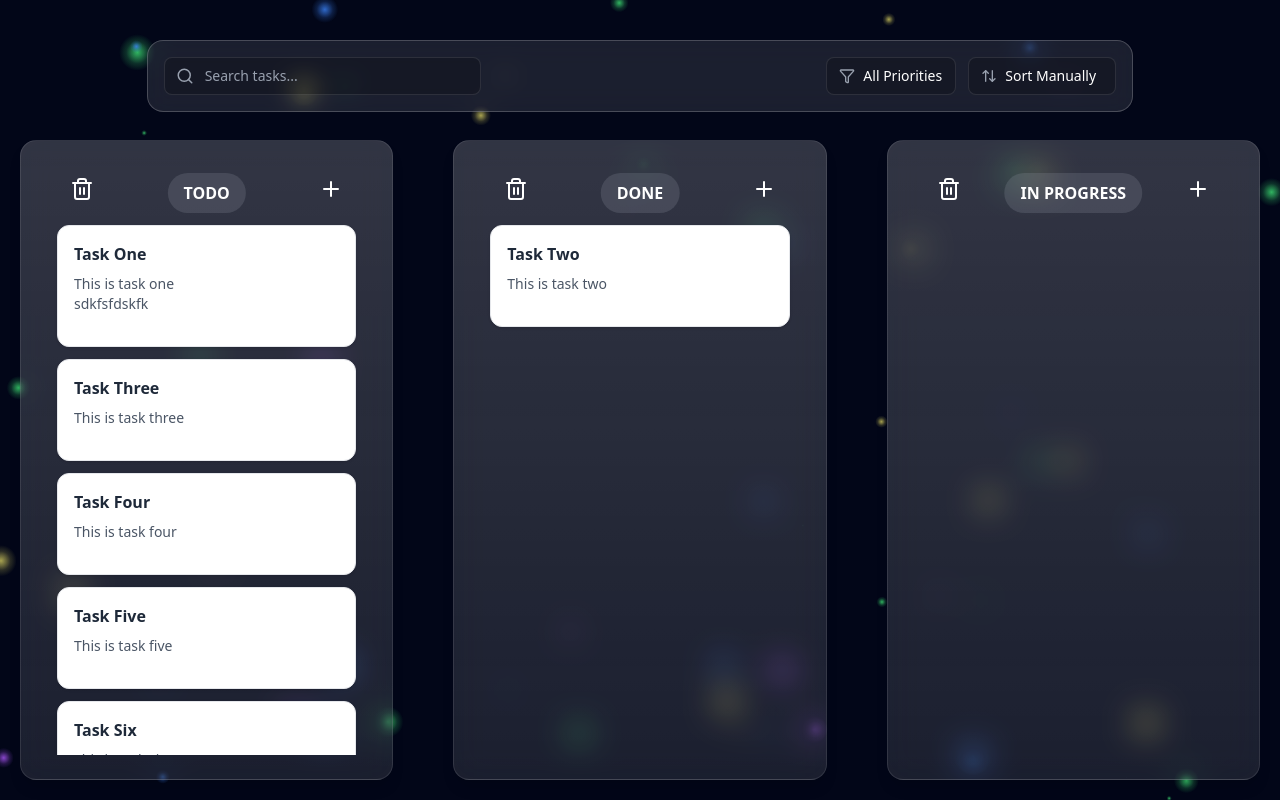
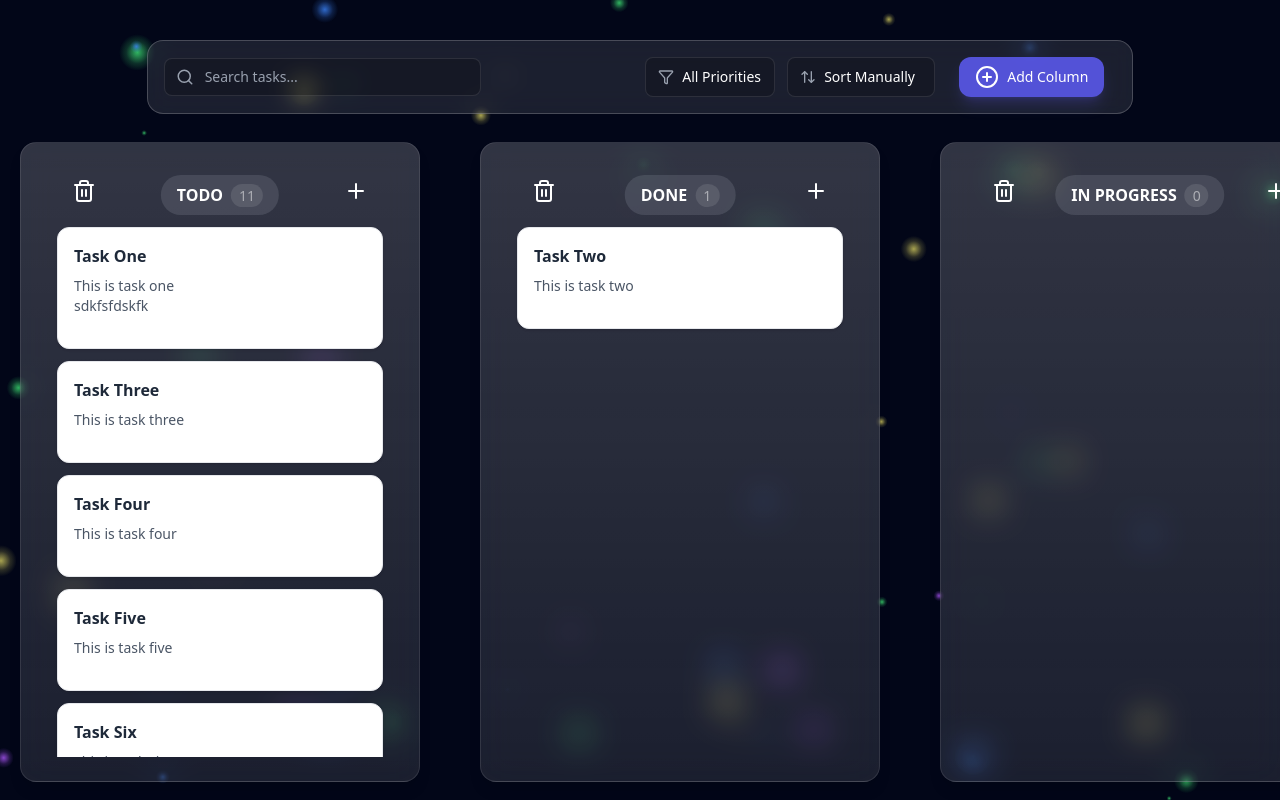
Before and after one commit to AliAlmasiZ/Kanban, a React (Vite) app: page / in a window 1280 px wide. Built offline with nearby package versions, Linux system fonts and the light colour scheme.

Commit message:
feat: add and delete colums

```diff
--- a/src/components/Column.tsx
+++ b/src/components/Column.tsx
@@ -5,34 +5,47 @@ import {
   verticalListSortingStrategy,
 } from '@dnd-kit/sortable';
 import { Trash2, Plus } from 'lucide-react';
-import { useMemo, type ReactNode } from 'react';
+import { useMemo, type ReactNode, useState } from 'react';
 
 interface ColumnProps {
   column: ColumnType;
   children: ReactNode;
   onDeleteColumn: () => void;
   onAddTask: () => void;
+  onUpdateTitle: (newTitle: string) => void;
 }
 
 export default function Column({
-  column: { id, title, tasks},
+  column: { id, title, tasks },
   children,
   onAddTask,
   onDeleteColumn,
+  onUpdateTitle,
 }: ColumnProps) {
   const { setNodeRef, isOver } = useDroppable({
     id: id,
     data: { type: 'Column', columnId: id },
   });
+  const [isEditing, setIsEditing] = useState(false);
+  const [editTitle, setEditTitle] = useState(title);
   const taskIds = useMemo(() => tasks.map((task) => task.id), [tasks]);
+
+  const handleTitleSubmit = () => {
+    setIsEditing(false);
+    if (editTitle.trim() && editTitle !== title) {
+      onUpdateTitle(editTitle);
+    } else {
+      setEditTitle(title);
+    }
+  };
 
   return (
     <div
       ref={setNodeRef}
-      className={`relative flex flex-col min-w-75 h-[80vh] m-5 p-6
+      className={`relative flex flex-col min-w-100 h-[80vh] m-5 p-6
       bg-white/10 shadow-lg rounded-2xl border border-white/10
         transition-all duration-300 backdrop-blur-lg text-white bg-linear-to-b from-white/10 to-transparent
-        items-center overflow-hidden
+        items-center overflow-hidden shrink-0
         ${isOver ? 'bg-white/20 border-green-400/50 scale-[1.02]' : 'hover:bg-white/5 hover:border-white/20'}
         `}
     >
@@ -44,9 +57,39 @@ export default function Column({
         >
           <Trash2 />
         </button>
-        <h1 className="absolute text-center left-1/2 -translate-x-1/2 font-bold bg-gray-400/20 hover:bg-gray-400/50 py-2 px-4 rounded-full">
-          {title}
-        </h1>
+
+        <div className="flex-1 mx-2 text-center min-w-0">
+          {isEditing ? (
+            <input
+              autoFocus
+              value={editTitle}
+              onChange={(e) => setEditTitle(e.target.value)}
+              onBlur={handleTitleSubmit}
+              onKeyDown={(e) => {
+                if (e.key === 'Enter') {
+                  handleTitleSubmit();
+                } else if (e.key === 'Escape') {
+                  setIsEditing(false);
+                  setEditTitle(title);
+                }
+              }}
+              maxLength={25}
+              className="w-full bg-black/20 text-white text-center rounded px-2 py-1 outline-none border border-blue-500/50 truncate"
+            />
+          ) : (
+            <h1
+              onClick={() => setIsEditing(true)}
+              title="Click To Edit"
+              className="absolute text-center left-1/2 -translate-x-1/2 font-bold bg-gray-400/20 hover:bg-gray-400/50 py-2 px-4 rounded-full text-nowrap"
+            >
+              {title}
+              <span className="ml-2 text-sm font-normal text-white/50 bg-white/10 px-2 py-0.5 rounded-full">
+                {tasks.length}
+              </span>
+            </h1>
+          )}
+        </div>
+
         <button
           onClick={onAddTask}
           className="ml-auto text-white hover:text-green-500 transition-colors p-1 cursor-pointer"
@@ -56,10 +99,7 @@ export default function Column({
         </button>
       </header>
       <main className="flex-1 w-full p-3 overflow-y-auto no-scrollbar">
-        <SortableContext
-          items={taskIds}
-          strategy={verticalListSortingStrategy}
-        >
+        <SortableContext items={taskIds} strategy={verticalListSortingStrategy}>
           {children}
         </SortableContext>
       </main>
--- a/src/components/SearchBar.tsx
+++ b/src/components/ToolBar.tsx
@@ -1,24 +1,26 @@
 import type { ColumnType } from '@/types/kanban';
-import { ArrowUpDown, Filter, Search } from 'lucide-react';
+import { ArrowUpDown, Filter, PlusCircleIcon, Search } from 'lucide-react';
 import { useState } from 'react';
 
-interface SearchBarProps {
+interface ToolBarProps {
   searchQuery: string;
   setSearchQuery: (query: string) => void;
   filterPriority: 'All' | 'Low' | 'Medium' | 'High';
   setFilterPriority: (priority: 'All' | 'Low' | 'Medium' | 'High') => void;
   sortBy: 'Manual' | 'Date' | 'Priority';
   setSortBy: (sort: 'Date' | 'Priority') => void;
+  addColumn: () => void;
 }
 
-export default function SearchBar({
+export default function ToolBar({
   searchQuery,
   setSearchQuery,
   filterPriority,
   setFilterPriority,
   sortBy,
   setSortBy,
-}: SearchBarProps) {
+  addColumn
+}: ToolBarProps) {
   return (
     <div className="w-10/12 mx-auto px-10 pt-10 pb-2">
       <div className="bg-white/10 backdrop-blur-md p-4 rounded-2xl border border-white/20 flex flex-col md:flex-row gap-4 items-center justify-between text-white">
@@ -75,6 +77,14 @@ export default function SearchBar({
               </option>
             </select>
           </div>
+          <div className="relative flex items-center rounded-lg px-3">
+            <button
+              onClick={addColumn}
+              className="flex items-center gap-2 bg-indigo-500/80 hover:bg-indigo-500 text-white px-4 py-2 rounded-xl text-sm font-medium transition-all shadow-lg shadow-indigo-500/20 active:scale-95 h-10 cursor-pointer"
+            >
+              <PlusCircleIcon scale={18}/> Add Column
+            </button>
+          </div>
         </div>
       </div>
     </div>
--- a/src/pages/Home.tsx
+++ b/src/pages/Home.tsx
@@ -19,7 +19,7 @@ import { arrayMove } from '@dnd-kit/sortable';
 import { createPortal } from 'react-dom';
 import Modal from '@/components/Modal';
 import TaskForm from '@/components/TaskForm';
-import SearchBar from '@/components/SearchBar';
+import SearchBar from '@/components/ToolBar';
 
 // I HATE STYLING
 
@@ -144,6 +144,7 @@ export default function Home() {
   const [addingToColumnId, setAddingToColumnId] = useState<string | null>(null);
   const [editingTask, setEditingTask] = useState<TaskItem | null>(null);
   const [deletingTask, setDeletingTask] = useState<TaskItem | null>(null);
+  const [deletingColumn, setDeletingColumn] = useState<ColumnType | null>(null);
   const [searchQuery, setSearchQuery] = useState('');
   const [filterPriority, setFilterPriority] = useState<
     'All' | 'Low' | 'Medium' | 'High'
@@ -155,7 +156,6 @@ export default function Home() {
   useEffect(() => {
     localStorage.setItem('columns', JSON.stringify(columns));
   }, [columns]);
-
 
   const sensors = useSensors(
     useSensor(PointerSensor, {
@@ -357,6 +357,13 @@ export default function Home() {
     setDeletingTask(null);
   }
 
+  function confirmDeleteColumn() {
+    if (!deletingColumn) return;
+
+    setColumns((prev) => prev.filter((col) => col.id !== deletingColumn.id));
+    setDeletingColumn(null);
+  }
+
   const filteredColumns = columns.map((col) => {
     const filteredTasks = col.tasks.filter((task) => {
       const matchesSearch =
@@ -391,10 +398,21 @@ export default function Home() {
     };
   });
 
-  function deleteColumn(columnId: string) {
-    // setColumns((prevColumns) =>
-    //   prevColumns.filter((col) => col.id !== columnId)
-    // );
+  function updateColumnTitle(columnId: string, newTitle: string) {
+    setColumns((prev) =>
+      prev.map((col) =>
+        col.id === columnId ? { ...col, title: newTitle } : col
+      )
+    );
+  }
+
+  function addColumn() {
+    const newColumn: ColumnType = {
+      id: crypto.randomUUID(),
+      title: `New Column`,
+      tasks: [],
+    };
+    setColumns([...columns, newColumn]);
   }
 
   return (
@@ -407,6 +425,7 @@ export default function Home() {
         setFilterPriority={setFilterPriority}
         sortBy={sortBy}
         setSortBy={setSortBy}
+        addColumn={addColumn}
       />
       <DndContext
         sensors={sensors}
@@ -415,15 +434,19 @@ export default function Home() {
         onDragOver={handleDragOver}
         onDragEnd={handleDragEnd}
       >
-        <div className="container mx-auto pb-16  gap-5 h-full grid grid-cols-1 lg:grid-cols-3 items-stretch">
+        {/* <div className="container mx-auto pb-16  gap-5 h-full grid grid-cols-1 lg:grid-cols-3 items-stretch"> */}
+        <div className="container mx-auto pb-16 h-full flex  gap-5 items-start overflow-x-auto overflow-y-hidden no-scrollbar">
           {filteredColumns.map((column) => (
             <Column
               column={column}
               key={column.id}
               onAddTask={() => openAddTaskModal(column.id)}
               onDeleteColumn={() => {
-                deleteColumn(column.id);
+                setDeletingColumn(column);
               }}
+              onUpdateTitle={(newTitle) =>
+                updateColumnTitle(column.id, newTitle)
+              }
             >
               {column.tasks.map((task: TaskItem) => (
                 <TaskCard
@@ -469,9 +492,12 @@ export default function Home() {
 
         {/* Delete Task */}
         <Modal
-          isOpen={!!deletingTask}
-          onClose={() => setDeletingTask(null)}
-          title="Delete Task"
+          isOpen={!!deletingTask || !!deletingColumn}
+          onClose={() => {
+            setDeletingTask(null);
+            setDeletingColumn(null);
+          }}
+          title={`${deletingTask ? 'Delete Task' : 'Delete Column'}`}
         >
           <div className="space-y-4">
             <p className="text-gray-600">
@@ -480,13 +506,22 @@ export default function Home() {
             </p>
             <div className="flex justify-center gap-3">
               <button
-                onClick={() => setDeletingTask(null)}
+                onClick={() => {
+                  setDeletingTask(null);
+                  setDeletingColumn(null);
+                }}
                 className="px-4 py-2 text-gray-600 hover:bg-gray-100 rounded-lg cursor-pointer"
               >
                 Cancel
               </button>
               <button
-                onClick={confirmDeleteTask}
+                onClick={() => {
+                  if (deletingTask) {
+                    confirmDeleteTask();
+                  } else if (deletingColumn) {
+                    confirmDeleteColumn();
+                  }
+                }}
                 className="px-4 py-2 bg-red-500 text-white rounded-lg hover:bg-red-600 cursor-pointer"
               >
                 Delete
```
